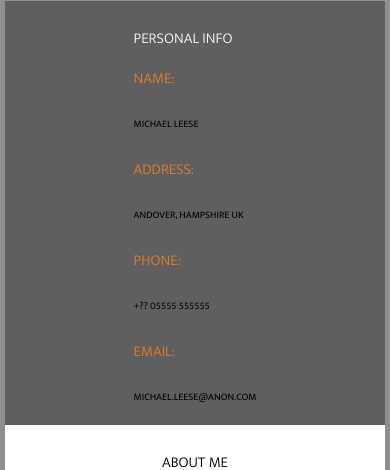
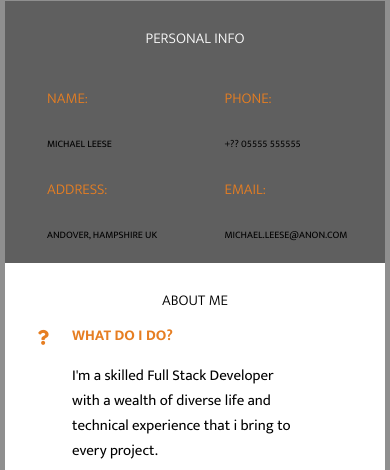
Before and after one commit to michael-leese/resume_site, a plain HTML site: page index.html in a window 390 px wide. Shown: the part 304-774 px from the top of the page. Drawn offline with nearby package versions, Linux system fonts and the light colour scheme.

Commit message:
after sanity checking change layout of personal info make responsive in column

```diff
--- a/assets/css/style.css
+++ b/assets/css/style.css
@@ -715,6 +715,18 @@ width: max-content;
 }
     .personal-info-heading {
         font-size: 15px;
+        padding: 0 10px 10px;
+        display: flex;
+        justify-content:center;
+    }
+    .personal-info{
+        display: flex;
+    }
+    .personal-info-resize{
+    padding-left: 2em;
+    display: flex;
+    flex-wrap: wrap;
+    justify-content: flex-start;
     }
     .personal-info-item .key p {
         font-size: 15px;
--- a/index.html
+++ b/index.html
@@ -36,17 +36,17 @@
                                 </a>
                             </li>
                             <li class="navlink nav--history hvr-sweep-to-bottom column--xs-50 column--sm--25">
-                                <a id="nav--link" class="navlinkitem hvr-grow" href="resume.html" target="_blank" >
+                                <a id="nav--link" class="navlinkitem hvr-grow" href="resume.html" target="_blank">
                                     <i class="fas fa-graduation-cap"></i><span>Work History</span>
                                 </a>
                             </li>
                             <li class="navlink nav--contact hvr-sweep-to-bottom column--xs-50 column--sm--25 ">
-                                <a id="nav--link" class="navlinkitem  hvr-grow" href="# " target="_blank" >
+                                <a id="nav--link" class="navlinkitem  hvr-grow" href="# " target="_blank">
                                     <i class="fas fa-comment-dots"></i><span>Contact</span>
                                 </a>
                             </li>
                             <li class="navlink nav--cv hvr-sweep-to-bottom column--xs-50 column--sm--25">
-                                <a id="nav--link" class="navlinkitem hvr-grow" href="c7851cec-c770-11e8-b59b-0cc47a792c0a_id_c7851cec-c770-11e8-b59b-0cc47a792c0a.html" target="_blank" >
+                                <a id="nav--link" class="navlinkitem hvr-grow" href="c7851cec-c770-11e8-b59b-0cc47a792c0a_id_c7851cec-c770-11e8-b59b-0cc47a792c0a.html" target="_blank">
                                     <i class="fas fa-cloud-download-alt"></i><span>Download CV</span>
                                 </a>
                             </li>
@@ -62,9 +62,12 @@
             <div class="row row-table ">
                 <div class="bg-color-personal-info section-column flex-container personal-column--30">
                     <div class="row2 direction-column">
-                        <div class="">
+                        <div>
+                            <div class="personal-info-heading">
                                 <h3 class="section-heading personal-info-heading uppercase">Personal Info</h3>
                             </div>
+                            <div class="personal-info">
+                                <div class="personal-info-resize">
                                     <div class="personal-info-item ">
                                         <div class="key">
                                             <p class="uppercase">Name:</p>
@@ -81,6 +84,8 @@
                                             <p class="uppercase">Andover, Hampshire UK</p>
                                         </div>
                                     </div>
+                                </div>
+                                <div class="personal-info-resize">
                                     <div class="personal-info-item ">
                                         <div class="key">
                                             <p class="uppercase">Phone:</p>
@@ -95,6 +100,9 @@
                                         </div>
                                         <div class="value">
                                             <p class="uppercase">michael.leese@anon.com</p>
+                                        </div>
+                                    </div>
+                                </div>
                             </div>
                         </div>
                     </div>
@@ -156,7 +164,7 @@
             <div class="column--33 min-height-120">
                 <h5 class="uppercase general-sub ">Download my CV</h5>
                 <p class="footer-info">Need a printable version of my CV? Download it here.
-                    <a class="cv-pdf hvr-grow" href="c7851cec-c770-11e8-b59b-0cc47a792c0a_id_c7851cec-c770-11e8-b59b-0cc47a792c0a.html" aria-hidden="true" target="_blank" >
+                    <a class="cv-pdf hvr-grow" href="c7851cec-c770-11e8-b59b-0cc47a792c0a_id_c7851cec-c770-11e8-b59b-0cc47a792c0a.html" aria-hidden="true" target="_blank">
                     <i class="fas fa-cloud-download-alt"></i>
                     </a></p>
             </div>
@@ -164,14 +172,14 @@
                 <h5 class="uppercase general-sub ">MySocial</h5>
                 <div class="list-inline">
                     <ul class="list-inline social-links">
-                        <li class="navlink2"><a class="footer-fontawesome-sizing hvr-grow" target="_blank" href="#" target="_blank" ><i class="fab fa-facebook"></i></a></li>
-                        <li class="navlink2"><a class="footer-fontawesome-sizing hvr-grow" target="_blank" href="#" target="_blank" ><i class="fab fa-twitter"></i></a></li>
-                        <li class="navlink2"><a class="footer-fontawesome-sizing hvr-grow" target="_blank" href="#" target="_blank" ><i class="fab fa-linkedin"></i></a></li>
+                        <li class="navlink2"><a class="footer-fontawesome-sizing hvr-grow" target="_blank" href="#" target="_blank"><i class="fab fa-facebook"></i></a></li>
+                        <li class="navlink2"><a class="footer-fontawesome-sizing hvr-grow" target="_blank" href="#" target="_blank"><i class="fab fa-twitter"></i></a></li>
+                        <li class="navlink2"><a class="footer-fontawesome-sizing hvr-grow" target="_blank" href="#" target="_blank"><i class="fab fa-linkedin"></i></a></li>
                     </ul>
                     <ul class="list-inline social-links">
-                        <li class="navlink2"><a class="footer-fontawesome-sizing hvr-grow" target="_blank" href="#" target="_blank" ><i class="fab fa-pinterest"></i></a></li>
-                        <li class="navlink2"><a class="footer-fontawesome-sizing hvr-grow" target="_blank" href="#" target="_blank" ><i class="fab fa-instagram"></i></a></li>
-                        <li class="navlink2"><a class="footer-fontawesome-sizing hvr-grow" target="_blank" href="#" target="_blank" ><i class="fab fa-youtube"></i></a></li>
+                        <li class="navlink2"><a class="footer-fontawesome-sizing hvr-grow" target="_blank" href="#" target="_blank"><i class="fab fa-pinterest"></i></a></li>
+                        <li class="navlink2"><a class="footer-fontawesome-sizing hvr-grow" target="_blank" href="#" target="_blank"><i class="fab fa-instagram"></i></a></li>
+                        <li class="navlink2"><a class="footer-fontawesome-sizing hvr-grow" target="_blank" href="#" target="_blank"><i class="fab fa-youtube"></i></a></li>
                     </ul>
                 </div>
             </div>
```
Lines whose indentation alone changed are shown as unchanged.
